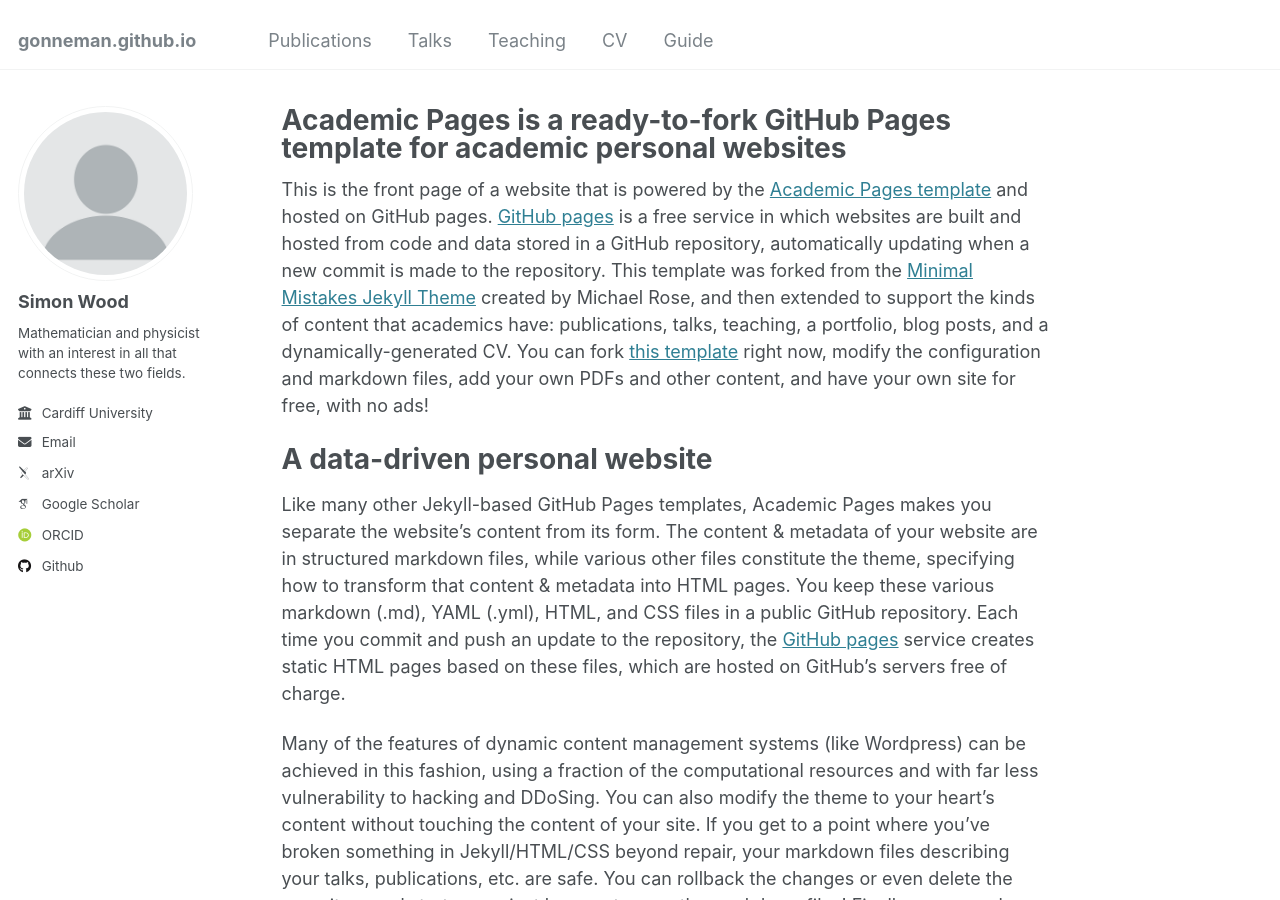
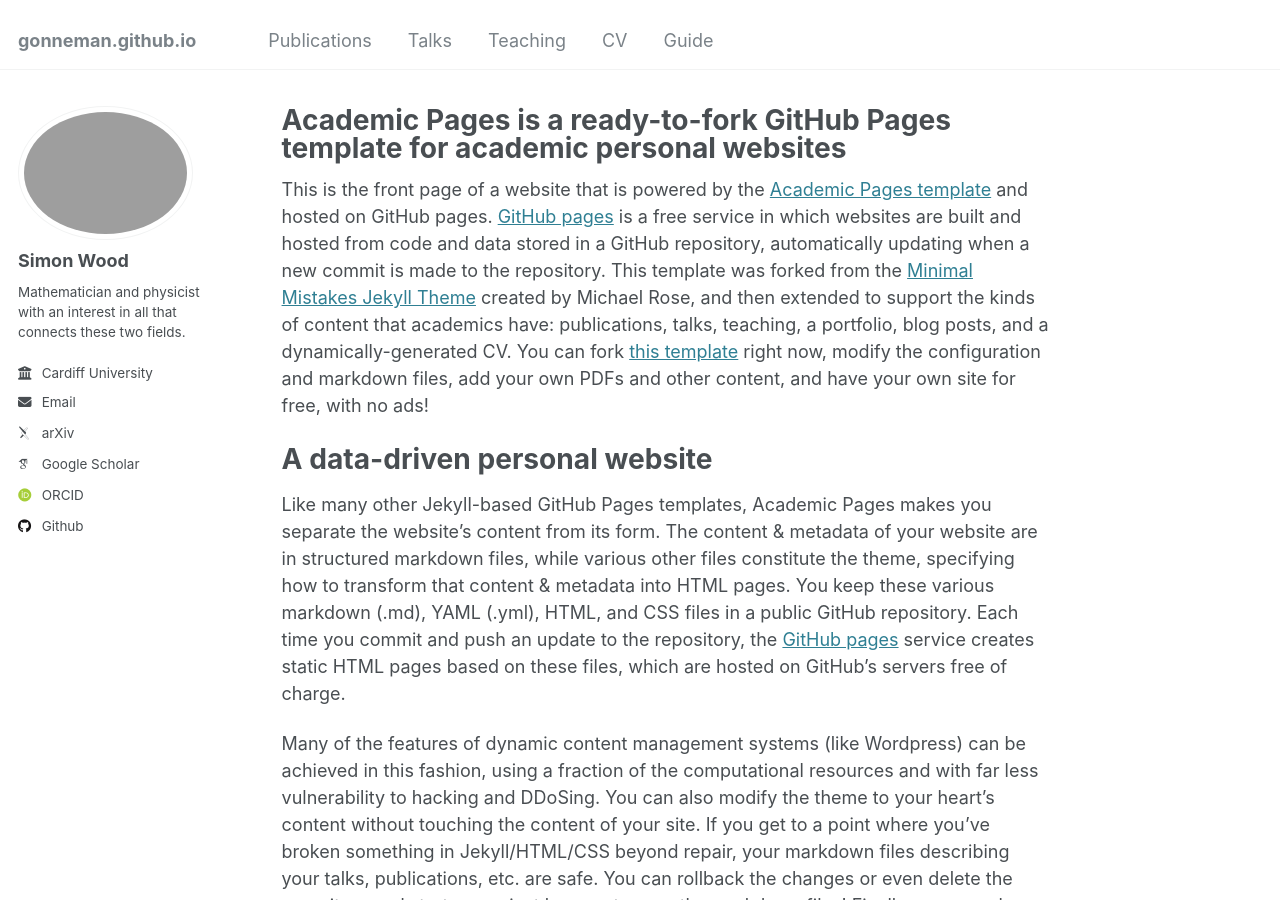
Before and after one commit to gonneman/gonneman.github.io, a Jekyll site: the page built from _pages/about.md, in a window 1280 px wide and 900 px high. Built offline with Jekyll 4.4.1, drawn with Linux system fonts in a browser that asks for light colours; some web fonts are replaced.

Commit message:
Added profile photo.

```diff
--- a/_config.yml
+++ b/_config.yml
@@ -21,7 +21,7 @@
 #               Additional customization can be done by editing /_includes/author-profile.html
 author:
   # Biographic information
-  avatar           : "profile.png"
+  avatar           : "board_photo1.jpg"
   name             : "Simon Wood"
   pronouns         : # example: "she/her"
   bio              : "Mathematician and physicist with an interest in all that connects these two fields."
```
Also changed, not shown: 1 other file.
